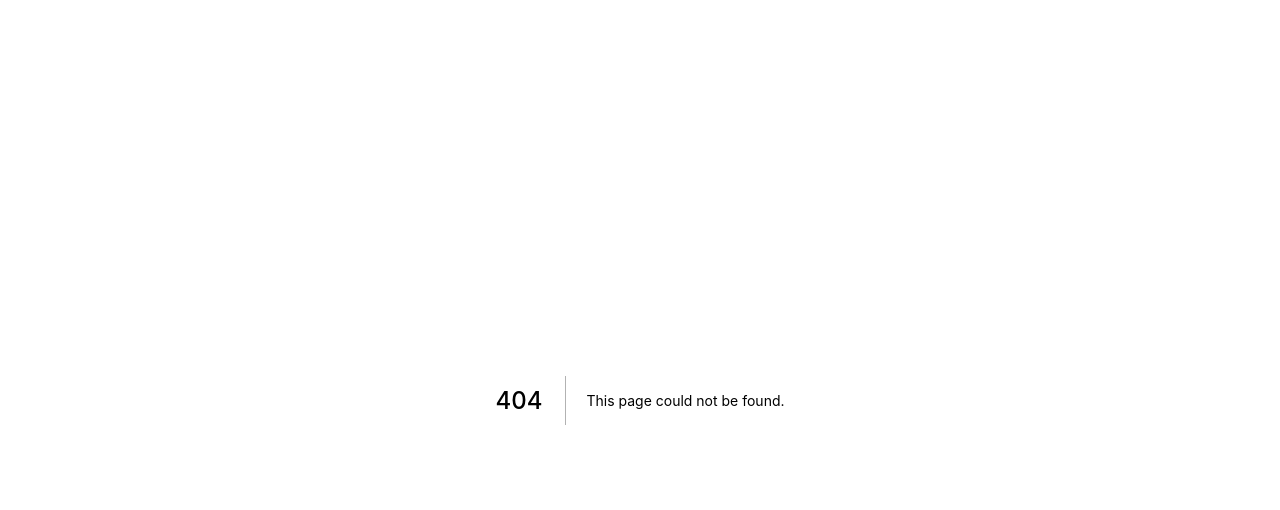
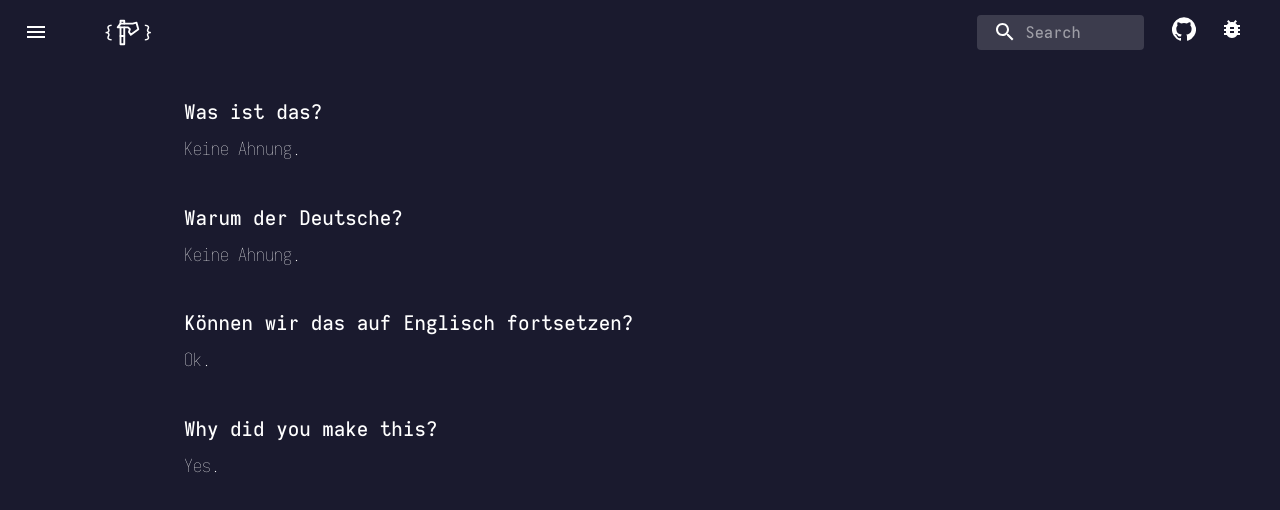
Before and after one commit to J-Leg/players.fyi, a Next.js app: page /about in a window 1280 px wide. Before the commit this address had no page. Shown: the top 510 px of the page. Built offline with nearby package versions, Linux system fonts and the light colour scheme.

Commit message:
Minor side pages

```diff
--- a/components/baseline.tsx
+++ b/components/baseline.tsx
@@ -1,10 +1,10 @@
-import React from 'react'
+import React, { useState } from 'react'
 import clsx from 'clsx'
 import Image from 'next/image'
+import { useRouter } from 'next/router';
 
 import { fade, makeStyles } from '@material-ui/core/styles'
-import { AppBar, Badge, Button, Divider, Drawer, IconButton,
-  InputBase, List, Toolbar, Tooltip, Typography } from '@material-ui/core'
+import { AppBar, Badge, Button, Divider, Drawer, IconButton, InputBase, Link, List, Toolbar, Tooltip, Typography } from '@material-ui/core'
 import BugReportIcon from '@material-ui/icons/BugReport'
 import ChevronLeftIcon from '@material-ui/icons/ChevronLeft'
 import GitHubIcon from '@material-ui/icons/GitHub'
@@ -111,6 +111,9 @@ const useStyles = makeStyles((theme) => ({
       },
     },
   },
+  miscIcon: {
+    color: theme.palette.text.primary,
+  }
 }));
 
 const iconSize = 30
@@ -125,13 +128,26 @@ const rightBrace = "}"
  */
 function Baseline() {
   const classes = useStyles();
-  const [open, setOpen] = React.useState(false);
-  const handleDrawerOpen = () => {
-    setOpen(true);
-  };
-  const handleDrawerClose = () => {
-    setOpen(false);
-  };
+  const [open, setOpen] = React.useState(false)
+
+  const handleDrawerOpen = () => { setOpen(true) }
+  const handleDrawerClose = () => { setOpen(false) }
+
+  const router = useRouter()
+  const [query, setQuery] = useState('')
+  const handleInput = setValue => e => setValue(e.target.value)
+
+  const preventDefault = f => e => {
+    e.preventDefault()
+    f(e)
+  }
+  const handleSubmit = preventDefault(() => {
+    router.push({
+      pathname: '/search',
+      query: {q: query},
+    })
+  })
+
 
   return (
     <div className={classes.root}>
@@ -157,26 +173,30 @@ function Baseline() {
             <div className={classes.searchIcon}>
               <SearchIcon />
             </div>
+            <form onSubmit={handleSubmit}>
               <InputBase
-              placeholder="Search…"
+                placeholder="Search"
                 classes={{
                   root: classes.inputRoot,
                   input: classes.inputInput,
                 }}
+                onChange={handleInput(setQuery)}
                 inputProps={{ 'aria-label': 'search' }}/>
+            </form>
           </div>
           <Tooltip title="GitHub Repo">
             <IconButton>
-              <Badge>
-                <GitHubIcon onClick={event => window.location.href='https://github.com/J-Leg/players.fyi'} />
-              </Badge>
+                <Link target="_blank" href="https://github.com/J-Leg/players.fyi">
+                  <GitHubIcon className={classes.miscIcon}/>
+                </Link>
             </IconButton>
           </Tooltip>
           <Tooltip title="Found a bug?">
             <IconButton>
               <Badge>
-                <BugReportIcon
-                  onClick={event => window.location.href='https://github.com/J-Leg/players.fyi/issues/new'} />
+                <Link target="_blank" href="https://github.com/J-Leg/players.fyi/issues/new">
+                  <BugReportIcon className={classes.miscIcon}/>
+                </Link>
               </Badge>
             </IconButton>
           </Tooltip>
@@ -187,8 +207,7 @@ function Baseline() {
         classes={{
           paper: clsx(classes.drawerPaper, !open && classes.drawerPaperClose),
         }}
-        open={open}
-      >
+        open={open}>
         <div className={classes.toolbarIcon}>
           <IconButton onClick={handleDrawerClose}>
             <ChevronLeftIcon />
--- a/components/listItems.tsx
+++ b/components/listItems.tsx
@@ -1,21 +1,21 @@
-import React from 'react';
-import ListItem from '@material-ui/core/ListItem';
-import ListItemIcon from '@material-ui/core/ListItemIcon';
-import ListItemText from '@material-ui/core/ListItemText';
-import BarChartIcon from '@material-ui/icons/BarChart';
-import LayersIcon from '@material-ui/icons/Layers';
+import React from 'react'
+import ListItem from '@material-ui/core/ListItem'
+import ListItemIcon from '@material-ui/core/ListItemIcon'
+import ListItemText from '@material-ui/core/ListItemText'
+import InfoIcon from '@material-ui/icons/Info'
+import BuildIcon from '@material-ui/icons/Build'
 
 export const mainListItems = (
   <div>
-    <ListItem button>
+    <ListItem button href="/about">
       <ListItemIcon>
-        <BarChartIcon />
+        <InfoIcon />
       </ListItemIcon>
       <ListItemText primary="About" />
     </ListItem>
     <ListItem button>
       <ListItemIcon>
-        <LayersIcon />
+        <BuildIcon />
       </ListItemIcon>
       <ListItemText primary="API" />
     </ListItem>
--- a/components/splash.tsx
+++ b/components/splash.tsx
@@ -25,7 +25,7 @@ function Splash() {
         <Grid item xs={12}>
           <Typography color='textPrimary' variant="h1" gutterBottom>players.fyi</Typography>
         </Grid>
-        <Grid item xs={12} spacing={6}>
+        <Grid item xs={12}>
           <Grid container spacing={1}>
             <Grid item xs>
               <Button variant="outlined" href="/stats/lastDays" className={classes.button}>
--- a/components/tooltip.tsx
+++ b/components/tooltip.tsx
@@ -11,7 +11,7 @@ const useStyles = makeStyles((theme: Theme) => ({
     borderRadius: 16,
     padding: 18,
     opacity: 0.75,
-    maxWidth: '400px',
+    width: '400px',
     alignItems: 'center',
   },
   value: {
--- /dev/null
+++ b/pages/about.tsx
@@ -0,0 +1,51 @@
+import React from 'react'
+import { Container, Grid, Typography } from '@material-ui/core'
+import { makeStyles } from '@material-ui/core/styles'
+import Baseline from 'components/baseline'
+
+const useStyles = makeStyles((theme) => ({
+  root: {
+    display: 'flex',
+  },
+  appBarSpacer: theme.mixins.toolbar,
+  container: {
+    paddingTop: theme.spacing(4),
+    paddingBottom: theme.spacing(4),
+  },
+}));
+
+type Qna = [string, string]
+
+function Search(){
+  const classes = useStyles()
+
+  const qnaList: Qna[] = [
+    ["Was ist das?", "Keine Ahnung."],
+    ["Warum der Deutsche?", "Keine Ahnung."],
+    ["Können wir das auf Englisch fortsetzen?", "Ok."],
+    ["Why did you make this?", "Yes."],
+  ]
+
+  return (
+    <React.Fragment>
+      <Baseline/>
+      <div className={classes.appBarSpacer} />
+      <Container maxWidth="md" className={classes.container}>
+        <Grid container spacing={4}>
+          {
+            qnaList.map((elem) => {
+              return (
+                <Grid item xs={12}>
+                  <Typography component="h1" variant="h6" color="textPrimary" gutterBottom>{elem[0]}</Typography>
+                  <Typography component="h1" variant="subtitle2" color="textPrimary" gutterBottom>{elem[1]}</Typography>
+                </Grid>
+              )
+            })
+          }
+        </Grid>
+      </Container>
+    </React.Fragment>
+  )
+}
+
+export default Search
--- a/pages/index.tsx
+++ b/pages/index.tsx
@@ -10,9 +10,9 @@ function Home(){
       <Baseline/>
       <main>
         <div/>
-          <Container maxWidth="lg">
-            <Splash />
-          </Container>
+        <Container maxWidth="lg">
+          <Splash />
+        </Container>
       </main>
     </React.Fragment>
   )
--- a/styles/theme.tsx
+++ b/styles/theme.tsx
@@ -30,6 +30,10 @@ const theme = createMuiTheme({
       fontSize: 14,
       fontFamily: 'iosevka-thin',
     },
+    subtitle2: {
+      fontSize: 18,
+      fontFamily: 'iosevka-thin',
+    },
   },
 });
 
```
Lines whose indentation alone changed are shown as unchanged.
